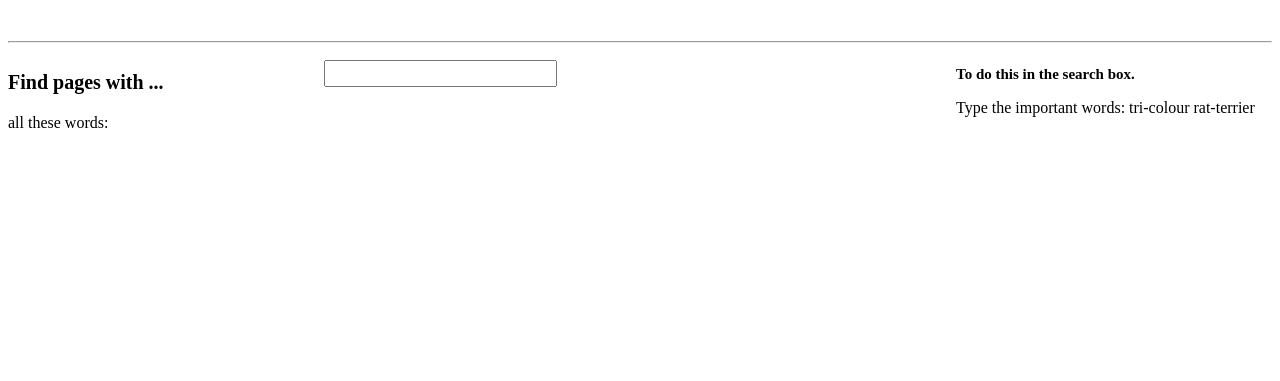
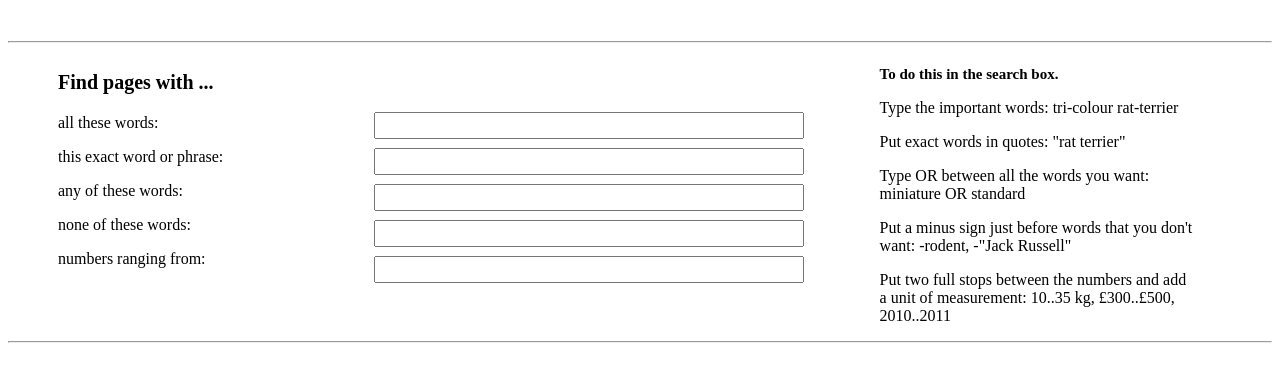
Before and after one commit to Jhesse-Jack/CS50-Project0, a plain HTML site: page advancedII.html in a window 1280 px wide. Shown: the part 125-506 px from the top of the page. Drawn offline with Linux system fonts and the light colour scheme.

Commit message:
updated the content, more content structuring plus addition of blue button to search for Google Advanced results

```diff
--- a/CSS/stylesadvancedII.css
+++ b/CSS/stylesadvancedII.css
@@ -20,7 +20,15 @@
 }
 
 .middle {
-    width: 50%;
+    width: 40%;
+}
+
+.line {
+    clear: both;
+}
+
+.inputfield {
+    width: 80%;
 }
 
 @media only screen and (max-width: 768px){
--- a/advancedII.html
+++ b/advancedII.html
@@ -12,23 +12,56 @@
         <div class="space"></div>
         <hr />
         <div class="rowadv">
-            <div class="columnadv left">
+            <div class="columnadv left" style="margin-left: 50px;">
                 <p style="font-size: 20px;"><b> Find pages with ... </b></p>
                 <p> all these words: </p>
+                <p> this exact word or phrase: </p>
+                <p> any of these words: </p>
+                <p> none of these words: </p>
+                <p> numbers ranging from: </p>
             </div>
             <div class="columnadv middle">
-                <p> </p>
+                <p> &nbsp; <br /> &nbsp; </p>
                 <p>
                     <input
                     type="text"
                     name=""
-                    class="">
+                    class="inputfield">
+                </p>
+                <p>
+                    <input
+                    type="text"
+                    name=""
+                    class="inputfield">
+                </p>
+                <p>
+                    <input
+                    type="text"
+                    name=""
+                    class="inputfield">
+                </p>
+                <p>
+                    <input
+                    type="text"
+                    name=""
+                    class="inputfield">
+                </p>
+                <p>
+                    <input
+                    type="text"
+                    name=""
+                    class="inputfield">
                 </p>
             </div>
             <div class="columnadv right">
                 <p style="font-size: 15px;"><b> To do this in the search box. </b></p>
                 <p> Type the important words: tri-colour rat-terrier </p>
+                <p> Put exact words in quotes: "rat terrier" </p>
+                <p> Type OR between all the words you want: miniature OR standard </p>
+                <p> Put a minus sign just before words that you don't want: -rodent, -"Jack Russell" </p>
+                <p> Put two full stops between the numbers and add a unit of measurement: 10..35 kg, &#163;300..&#163;500, 2010..2011 </p>
             </div>
         </div>
+        <hr class="line"/>
     </body>
 </html>
```
